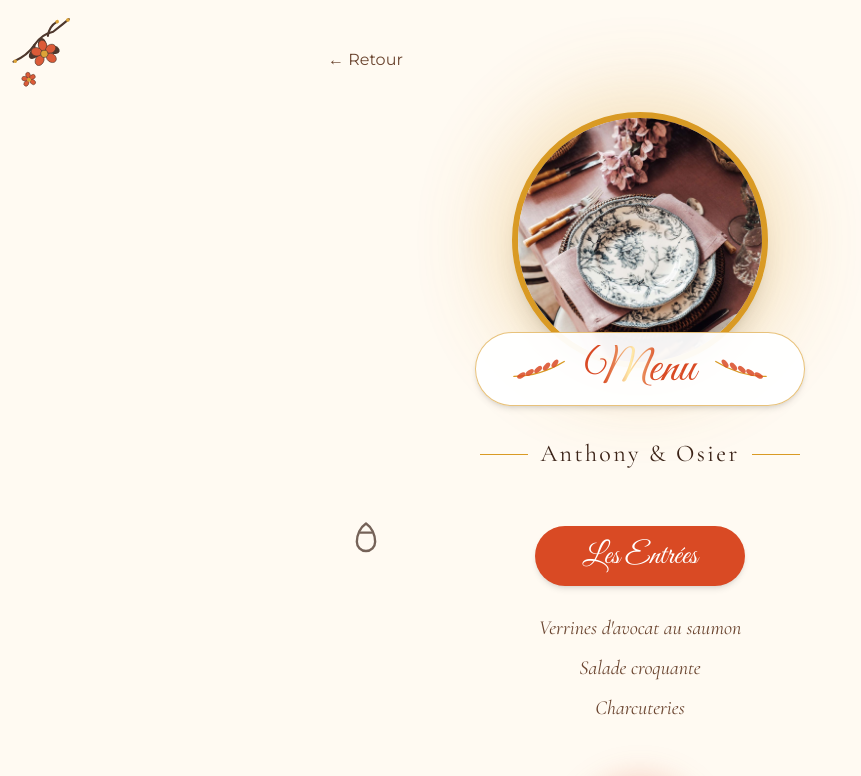
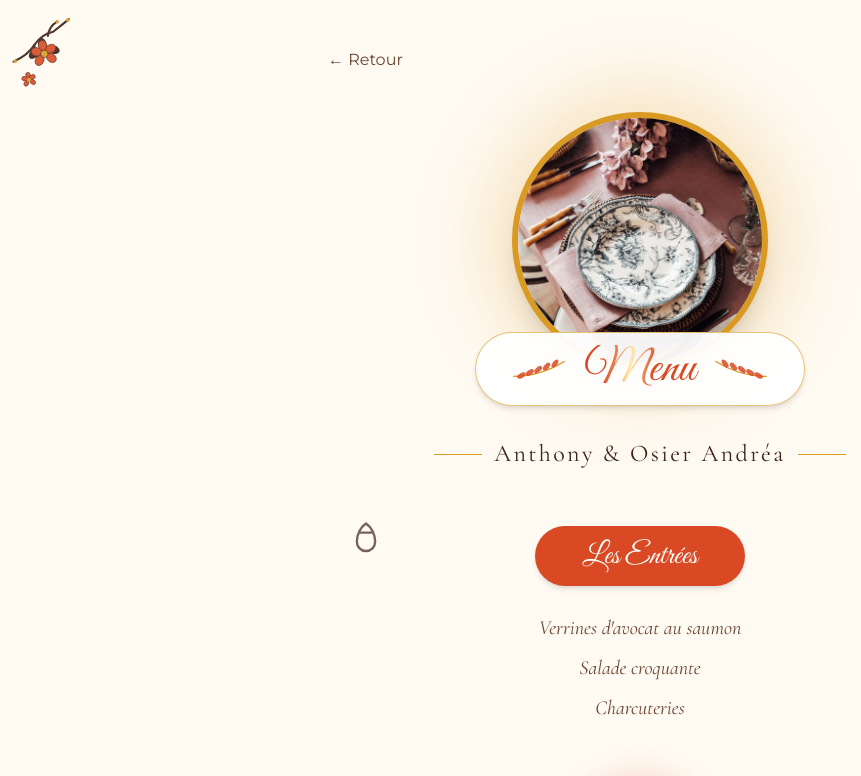
Before and after one commit to Bnfs/mariage-anthony-osier, a React (Vite) app: page /menu in a window 1280 px wide. Shown: the top 776 px of the page, without its empty margins (0-861 px from the left). Built offline with nearby package versions, Linux system fonts and the light colour scheme.

Commit message:
Nom complet : Osier Andréa (au lieu de Osier)

```diff
--- a/index.html
+++ b/index.html
@@ -4,8 +4,8 @@
     <meta charset="UTF-8" />
     <link rel="icon" type="image/svg+xml" href="/favicon.svg" />
     <meta name="viewport" content="width=device-width, initial-scale=1.0" />
-    <meta name="description" content="Anthony & Osier se marient les 14 et 15 août 2026 à Yaoundé, Cameroun." />
-    <title>Anthony &amp; Osier · Mariage 2026</title>
+    <meta name="description" content="Anthony & Osier Andréa se marient les 14 et 15 août 2026 à Yaoundé, Cameroun." />
+    <title>Anthony &amp; Osier Andréa · Mariage 2026</title>
   </head>
   <body>
     <div id="root"></div>
--- a/src/components/Contacts.jsx
+++ b/src/components/Contacts.jsx
@@ -4,7 +4,7 @@ import AfricanMotif from './AfricanMotif'
 
 const CONTACTS = [
   { name: 'Anthony', phone: 'À venir' },
-  { name: 'Osier', phone: 'À venir' },
+  { name: 'Osier Andréa', phone: 'À venir' },
 ]
 
 export default function Contacts() {
--- a/src/components/Envelope.jsx
+++ b/src/components/Envelope.jsx
@@ -46,7 +46,7 @@ export default function Envelope({ onOpen }) {
           >
             <img
               src={coupleImg}
-              alt="Anthony et Osier"
+              alt="Anthony et Osier Andréa"
               className="w-full h-full object-cover"
             />
           </motion.div>
@@ -93,7 +93,7 @@ export default function Envelope({ onOpen }) {
         </button>
 
         <p className="mt-8 md:mt-10 font-display italic text-cocoa-light text-sm md:text-lg text-center">
-          Anthony &amp; Osier vous invitent
+          Anthony &amp; Osier Andréa vous invitent
         </p>
       </motion.div>
     </motion.div>
--- a/src/components/Hero.jsx
+++ b/src/components/Hero.jsx
@@ -35,7 +35,7 @@ export default function Hero() {
           >
             <img
               src={coupleImg}
-              alt="Anthony et Osier"
+              alt="Anthony et Osier Andréa"
               className="w-full h-full object-cover"
             />
           </motion.div>
@@ -55,7 +55,7 @@ export default function Hero() {
             />
             <span className="font-display italic text-lg md:text-2xl text-coral">&amp;</span>
             <NameReveal
-              text="Osier"
+              text="Osier Andréa"
               delay={1.1}
               className="font-script text-3xl md:text-5xl leading-none text-cocoa"
             />
--- a/src/pages/Home.jsx
+++ b/src/pages/Home.jsx
@@ -37,7 +37,7 @@ export default function Home() {
         >
           <path d="M12 21s-7.5-4.8-10-9.3C0.3 8.4 2 5 5.5 5c2 0 3.5 1.1 4.5 2.6C11 6.1 12.5 5 14.5 5 18 5 19.7 8.4 22 11.7 14.5 16.2 12 21 12 21z" />
         </svg>
-        Anthony &amp; Osier · 14-15 Août 2026 · Yaoundé
+        Anthony &amp; Osier Andréa · 14-15 Août 2026 · Yaoundé
       </footer>
     </main>
   )
--- a/src/pages/MenuPage.jsx
+++ b/src/pages/MenuPage.jsx
@@ -104,7 +104,7 @@ export default function MenuPage() {
           <div className="flex items-center justify-center gap-3 mt-6 md:mt-8 mb-10 md:mb-14">
             <span className="h-px w-8 md:w-12 bg-mustard" />
             <span className="font-display text-lg md:text-2xl tracking-widest text-cocoa">
-              Anthony &amp; Osier
+              Anthony &amp; Osier Andréa
             </span>
             <span className="h-px w-8 md:w-12 bg-mustard" />
           </div>
--- a/src/pages/ProgrammePage.jsx
+++ b/src/pages/ProgrammePage.jsx
@@ -37,7 +37,7 @@ const TIMELINE = [
 
 const CALENDAR_URL =
   'https://calendar.google.com/calendar/render?action=TEMPLATE' +
-  '&text=' + encodeURIComponent('Mariage Anthony & Osier') +
+  '&text=' + encodeURIComponent('Mariage Anthony & Osier Andréa') +
   '&dates=20260814/20260816' +
   '&details=' + encodeURIComponent("14 août : accueil, danse traditionnelle et cérémonie de la dot (Nsimeyong, Terre Rouge, Yaoundé). 15 août : réception en soirée à United Hotel, sur invitation.") +
   '&location=' + encodeURIComponent('Nsimeyong, Terre Rouge, Yaoundé, Cameroun')
@@ -170,7 +170,7 @@ export default function ProgrammePage() {
 
             <motion.a
               href={`https://wa.me/?text=${encodeURIComponent(
-                'Anthony & Osier se marient 💍 Découvrez le programme du mariage (14 & 15 Août 2026, Yaoundé) : ' +
+                'Anthony & Osier Andréa se marient 💍 Découvrez le programme du mariage (14 & 15 Août 2026, Yaoundé) : ' +
                   (typeof window !== 'undefined' ? window.location.href : '')
               )}`}
               target="_blank"
```
